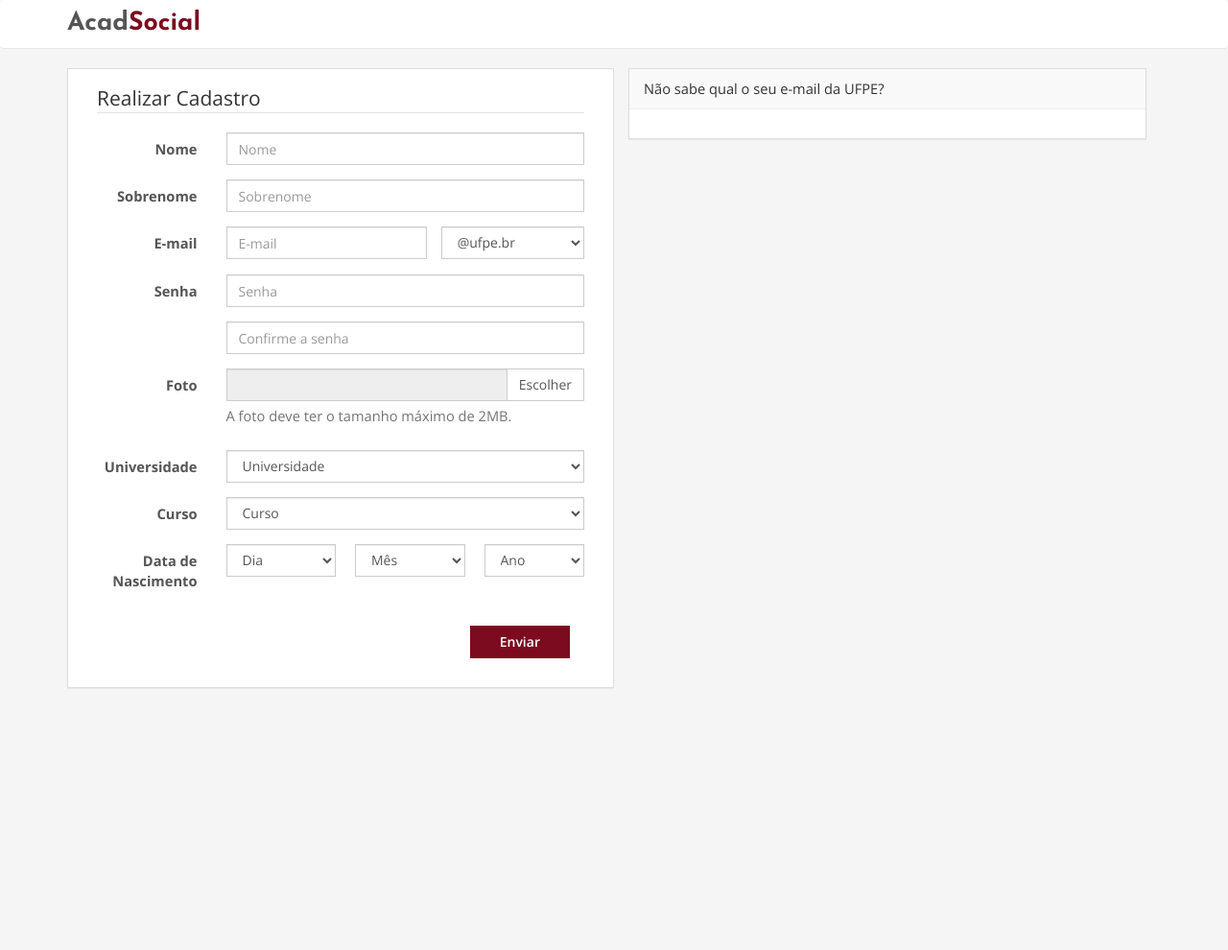
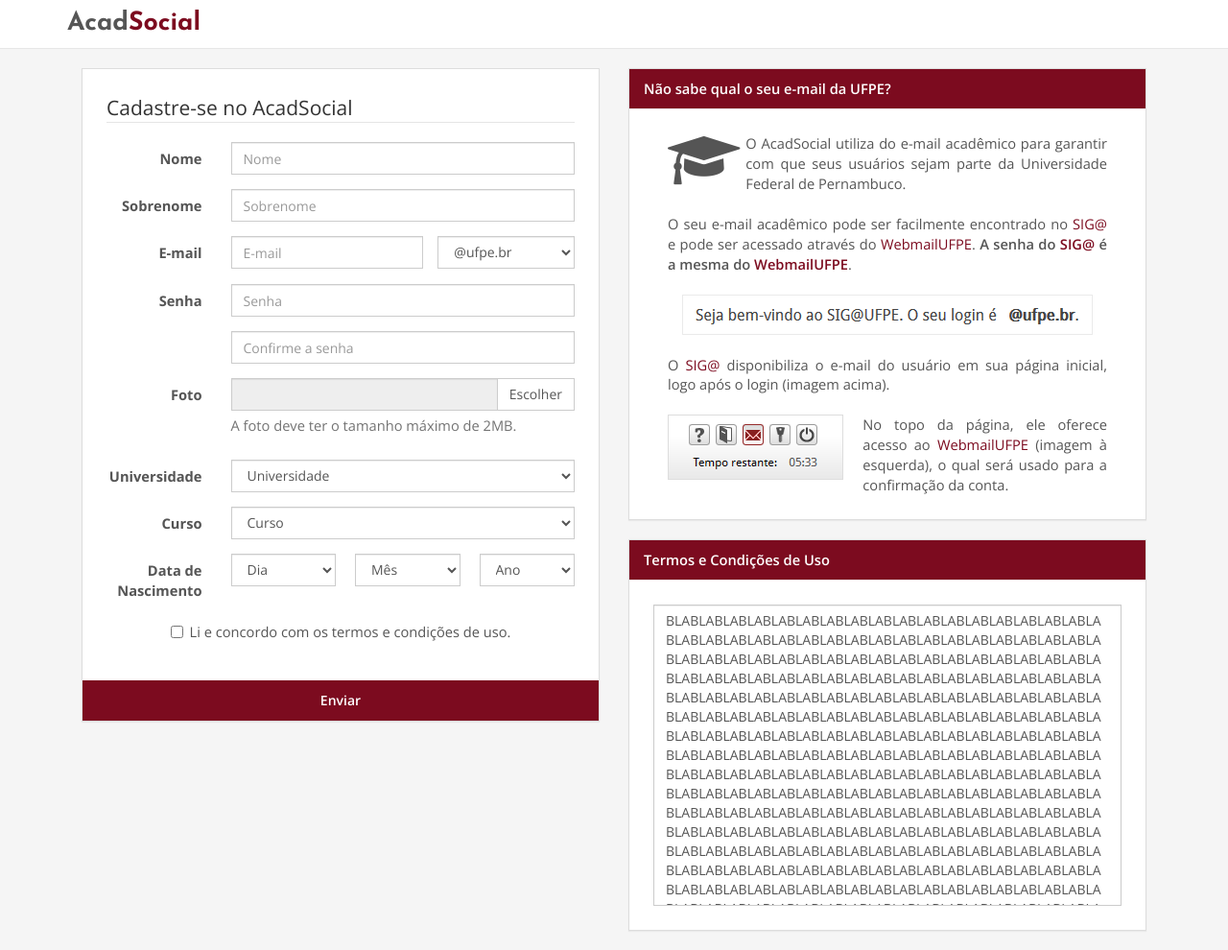
Before and after one commit to MCRSoftwares/AcadSocial, a Django app: page /conta/cadastro/ in a window 1280 px wide. Shown: the whole page at 96% size. Before the commit the page ends 718 px from the top, so only its background shows below. Run offline with Django 3.2, Linux system fonts and the light colour scheme; data comes from the database, SQL or seed files in the repository; both versions use the stored data as it was after the commit; some libraries are stand-ins or nearby versions.

Commit message:
Atualização da página de cadastro

```diff
--- a/contas/errors.py
+++ b/contas/errors.py
@@ -19,23 +19,24 @@ Descrição:
 
 erro_cadastro = {
     'senhas_diferentes': 'As senhas estão diferentes!',
-    'email_ja_existente': 'Esse e-mail já está cadastrado!',
-    'data_incorreta': 'Essa data não existe!',
-    'email_invalido': 'Esse e-mail não é válido!',
+    'email_ja_existente': 'Este e-mail já está cadastrado!',
+    'data_incorreta': 'Esta data não existe!',
+    'email_invalido': 'Este e-mail não é válido!',
     'nome_incompleto': 'O campo \'nome\' deve conter pelo menos dois caracteres!',
     'sobrenome_incompleto': 'O campo \'sobrenome\' deve conter pelo menos dois caracteres!',
     'nome_invalido': 'O campo \'nome\' não pode conter valores numéricos!',
     'sobrenome_invalido': 'O campo \'sobrenome\' não pode conter valores numéricos!',
     'senha_invalida': 'A senha deve ter pelo menos 6 caracteres, contendo pelo menos 1 letra e 1 número e sem espaços.',
+    'termos_nao_aceitos': 'Os termos e condições de uso devem ser aceitos.',
 }
 
 erro_login = {
     'login_invalido': 'E-mail ou senha incorretos!',
-    'email_inativo': 'Esse e-mail não está ativado!',
+    'email_inativo': 'Este e-mail não está ativado!',
 }
 
 erro_enviar_token = {
-    'email_invalido': 'Esse e-mail não está cadastrado!',
+    'email_invalido': 'Este e-mail não está cadastrado!',
     'senhas_diferentes': 'As senhas estão diferentes!',
     'senha_invalida': 'A senha deve ter pelo menos 6 caracteres, contendo pelo menos 1 letra e 1 número e sem espaços.',
 }
--- a/contas/forms.py
+++ b/contas/forms.py
@@ -168,8 +168,14 @@ class PerfilCadastroForm(forms.ModelForm):
     curso = forms.ModelChoiceField(queryset=CursoModel.objects, empty_label='Curso', label='curso',
                                    widget=forms.Select(attrs=curso_attrs))
 
+    termos_condicoes = forms.BooleanField(widget=forms.CheckboxInput())
+
     def clean(self):
 
+        # Checa se a os termos e condições de uso foram aceitos
+
+        if not self.cleaned_data.get('termos_condicoes'):
+            raise forms.ValidationError(erro_cadastro['termos_nao_aceitos'], code='termos_nao_aceitos')
         # Checa se a data de nascimento é válida
 
         dia_nasc = self.cleaned_data.get('dia')
--- a/static/css/acadsocial.css
+++ b/static/css/acadsocial.css
@@ -19,6 +19,10 @@ a:hover,
 a:active {
 	text-decoration: none;
 	color: #555;
+}
+
+b {
+	font-weight: 600;
 }
 
 .navbar-default {
@@ -72,10 +76,19 @@ a:active {
 	border-radius: 0;
 }
 
+.panel-default .panel-body {
+	padding: 25px;
+}
+
 .panel-default .panel-heading {
-	background: #f9f9f9;
+	background: #7C0B1F;
+	color: #fff;
 	border-radius: 0;
 	border-bottom: 1px solid #eee;
+}
+
+.panel-default .panel-footer {
+	border-radius: 0;
 }
 
 .btn-default {
@@ -126,6 +139,10 @@ a:active {
 	border-radius: 0;
 }
 
+textarea.form-control {
+	resize: none;
+}
+
 .form-control:focus {
   border-color: #ccc;
   outline: 0;
@@ -144,3 +161,10 @@ a:active {
 	font-size: 10pt;
 	padding: 10px 35px 10px 10px;
 }
+
+.alert-warning {
+	border-radius: 0;
+	margin-bottom: -5px;
+	font-size: 10pt;
+	padding: 10px 35px 10px 10px;
+}
--- a/templates/base.html
+++ b/templates/base.html
@@ -29,7 +29,7 @@
     </head>
     <body>
 
-        <div class="navbar navbar-default">
+        <div class="navbar navbar-default navbar-static-top">
 
             <div class="container">
 
--- a/templates/contas/cadastro.html
+++ b/templates/contas/cadastro.html
@@ -10,24 +10,32 @@
                $('input[id=imageID]').change(function() {
                     $('#imageName').val($(this).val());
                });
+
+                $.ajax({
+                    url: '{% static 'text/termoscondicoes.txt' %}',
+                    dataType: 'text',
+                    success: function (data) {
+                        $('#termosCondicoes').html(data);
+                    }
+                })
+$(function() {
+    $( "#dialog" ).dialog();
+  });
             });
     </script>
-
 {% endblock %}
 
 {% block body %}
-    <form method="post" action="." enctype="multipart/form-data" class="panel panel-default col-sm-6 form-horizontal">
+    <form method="post" id='my_form' action="." enctype="multipart/form-data" class="col-lg-6 form-horizontal">
         {% csrf_token %}
         <fieldset>
-
+            <div class="panel panel-default">
                 <div class="panel-body">
 
-                <legend>Realizar Cadastro</legend>
+                    <legend>Cadastre-se no AcadSocial</legend>
 
                     <div class="form-group">
-
                         <label class="col-lg-3 control-label">Nome</label>
-
                         <div class="col-lg-9">
                             {{ usuario_form.first_name }}
                             {% if usuario_form.last_name.errors %}
@@ -72,8 +80,8 @@
                         </div>
 
                         <div class="col-lg-9 col-lg-offset-3">
-                        {% if usuario_form.email_front.errors %}
-                            {% for error in usuario_form.email_front.errors %}
+                            {% if usuario_form.email.errors %}
+                                {% for error in usuario_form.email.errors %}
                                     <span class="help-block alert alert-danger alert-dismissable">
                                         <button type="button" class="close" data-dismiss="alert">×</button>
                                         {{ error }}
@@ -122,7 +130,7 @@
                         <div class="col-lg-9">
                             <div class="input-group">
                                 {{ foto_form.imagem }}
-                            <input id="imageName" class="form-control" disabled type="text">
+                                <input id="imageName" class="form-control" disabled type="text" onload="$('#imageName').val($('#imageID').val());">
                                 <span class="input-group-btn">
                                     <button class="btn btn-link" onclick="$('input[id=imageID]').click();" type="button">
                                         Escolher
@@ -134,6 +142,15 @@
                             </span>
                             {% if foto_form.imagem.errors %}
                                 {% for error in foto_form.imagem.errors %}
+                                    <span class="help-block alert alert-danger alert-dismissable">
+                                        <button type="button" class="close" data-dismiss="alert">×</button>
+                                        {{ error }}
+                                    </span>
+                                    <br>
+                                {% endfor %}
+                            {% endif %}
+                            {% if foto_form.non_field_errors %}
+                                {% for error in foto_form.non_field_errors %}
                                     <span class="help-block alert alert-danger alert-dismissable">
                                         <button type="button" class="close" data-dismiss="alert">×</button>
                                             {{ error }}
@@ -213,26 +230,25 @@
 
                     {% if usuario_form.non_field_errors %}
                         {% for error in usuario_form.non_field_errors %}
+                            <br>
                             <span class="help-block alert alert-danger alert-dismissable">
                                 <button type="button" class="close" data-dismiss="alert">×</button>
                                 {{ error }}
                             </span>
                         {% endfor %}
                     {% endif %}
-                <br>
                     <div class="form-group">
-
-                    <div class="col-lg-0 col-lg-offset-9">
-                        <button type="submit" class="btn btn-primary">&nbsp&nbsp&nbsp&nbsp&nbspEnviar&nbsp&nbsp&nbsp&nbsp&nbsp</button>
-
+                        <div class="checkbox text-center">
+                            <label>
+                                {{ perfil_form.termos_condicoes }}
+                                Li e concordo com os termos e condições de uso.
+                            </label>
                         </div>
-
                     </div>
-
                 </div>
-
+                    <button type="submit" class="panel-footer btn btn-primary" style="width:100%;">Enviar</button>
+            </div>
         </fieldset>
-
     </form>
 
     <div class="col-lg-6">
@@ -240,14 +256,56 @@
         <div class="panel panel-default">
 
             <div class="panel-heading">
-                Não sabe qual o seu e-mail da UFPE?
+                <b>Não sabe qual o seu e-mail da UFPE?</b>
             </div>
 
-            <div class="panel-body">
-
+            <div class="panel-body text-justify">
+                <div class="col-lg-2">
+                    <i class="fa fa-graduation-cap fa-4x"></i>
+                </div>
+                <div class="col-lg-10">
+                    O AcadSocial utiliza do e-mail acadêmico para garantir com que seus usuários sejam
+                    parte da Universidade Federal de Pernambuco.
+                </div>
+                <div class="col-lg-12">
+                    <br>
+                    O seu e-mail acadêmico pode ser facilmente encontrado no <a href="https://www.siga.ufpe.br">SIG@</a>
+                    e pode ser acessado através do <a href="http://webmail.ufpe.br/zimbra/mail">WebmailUFPE</a>.
+                    <b>A senha do <a href="https://www.siga.ufpe.br">SIG@</a>
+                    é a mesma do <a href="http://webmail.ufpe.br/zimbra/mail">WebmailUFPE</a></b>.
+                </div>
+                <div class="col-lg-12 text-center">
+                    <br>
+                    <img src="{% static 'images/ufpemail1.png' %}" style="border:1px solid #eaeaea;">
+                </div>
+                <div class="col-lg-12">
+                    <br>
+                    O <a href="https://www.siga.ufpe.br">SIG@</a> disponibiliza o e-mail do usuário em sua página inicial,
+                    logo após o login (imagem acima).
+                </div>
+                <div class="col-lg-5">
+                    <br>
+                    <img src="{% static 'images/ufpemail2.png' %}" style="border:1px solid #ddd;">
+                </div>
+                <div class="col-lg-7">
+                    <br>
+                    No topo da página, ele oferece acesso ao <a href="http://webmail.ufpe.br/zimbra/mail">WebmailUFPE</a>
+                    (imagem à esquerda), o qual será usado para a confirmação da conta.
+                </div>
             </div>
 
         </div>
+        <div class="panel panel-default">
+
+            <div class="panel-heading">
+                <b>Termos e Condições de Uso</b>
+            </div>
+
+            <div class="panel-body text-justify">
+                <textarea readonly id="termosCondicoes" class="form-control" rows="15" style="background: #fff;"></textarea>
+            </div>
 
         </div>
+    </div>
+
 {% endblock %}
--- a/universidades/models.py
+++ b/universidades/models.py
@@ -25,7 +25,7 @@ class UniversidadeModel(models.Model):
     nome = models.CharField(max_length=200)
 
     def __unicode__(self):
-        return self.sigla
+        return self.sigla + ' - ' + self.nome
 
     class Meta:
         verbose_name = _('universidade')
```
Also changed, not shown: static/text/termoscondicoes.txt (added, +1 -0 lines), templates/contas/index.html (+7 -14 lines), db.sqlite3, static/images/ufpemail1.png (added), static/images/ufpemail2.png (added). Lines whose indentation alone changed are shown as unchanged.
